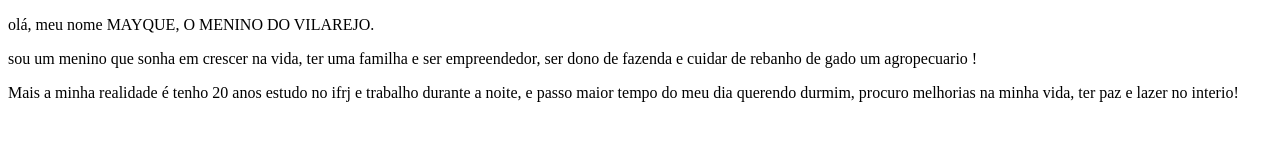
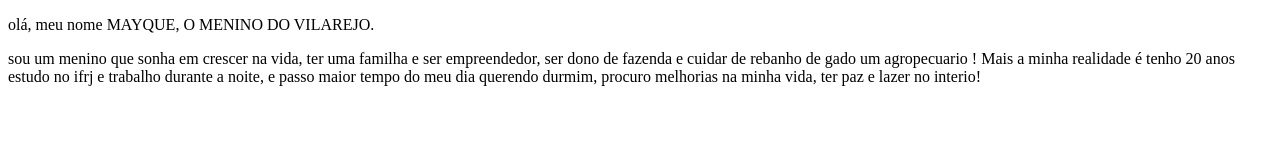
Before and after one commit to Agroboy25/minhapagina, a plain HTML site: page index.html in a window 1280 px wide. Drawn offline with Linux system fonts and the light colour scheme.

Commit message:
Update index.html

```diff
--- a/index.html
+++ b/index.html
@@ -5,8 +5,8 @@
   </head>
   <body>
     <p>olá, meu nome MAYQUE, O MENINO DO VILAREJO.</p>
-  </body>sou um menino que sonha em crescer na vida, ter uma familha e ser empreendedor, ser dono de fazenda e cuidar de rebanho de gado um agropecuario !<p></p>
-</head>Mais a minha realidade é tenho 20 anos estudo no ifrj e trabalho durante a noite, e passo maior tempo do meu dia querendo durmim, procuro melhorias
-  na minha vida, ter paz e lazer no interio!</head>
+  sou um menino que sonha em crescer na vida, ter uma familha e ser empreendedor, ser dono de fazenda e cuidar de rebanho de gado um agropecuario !
+Mais a minha realidade é tenho 20 anos estudo no ifrj e trabalho durante a noite, e passo maior tempo do meu dia querendo durmim, procuro melhorias
+  na minha vida, ter paz e lazer no interio!
+  </body>
 </html>
-</p>
```
